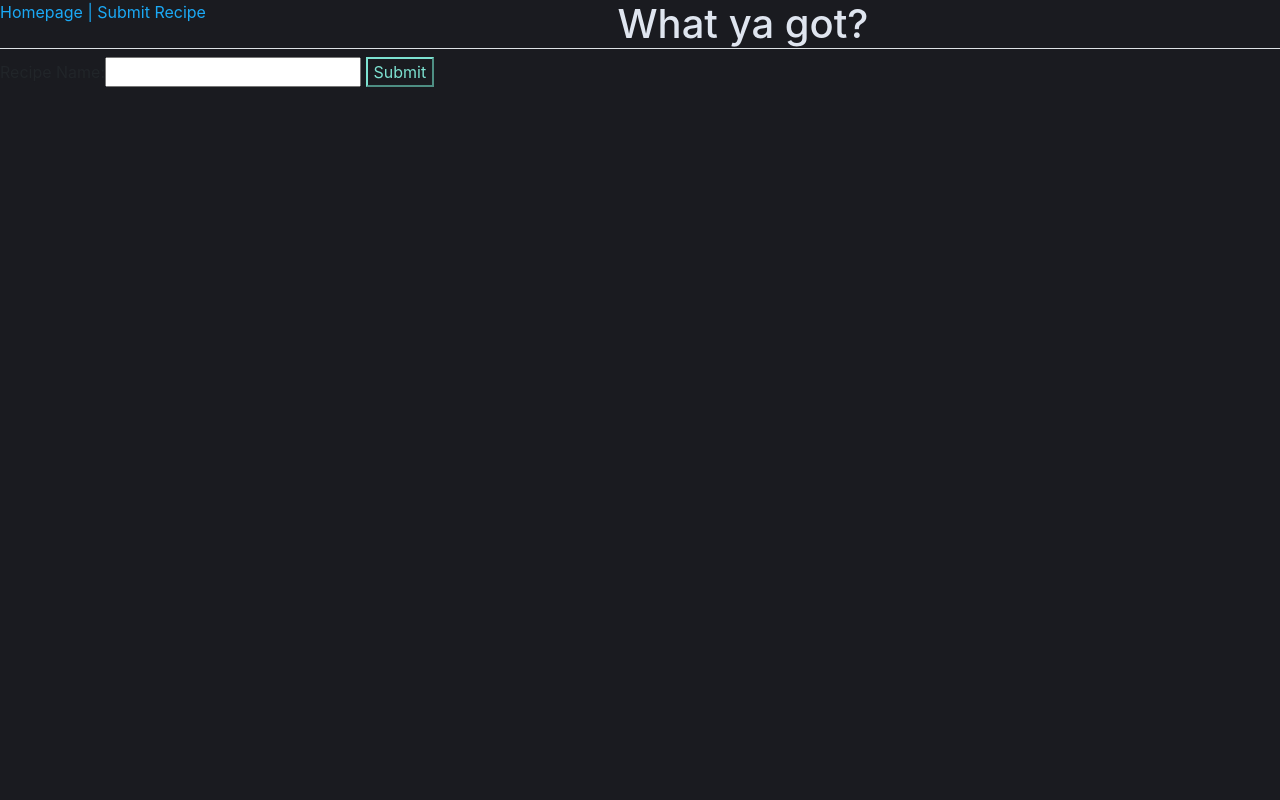
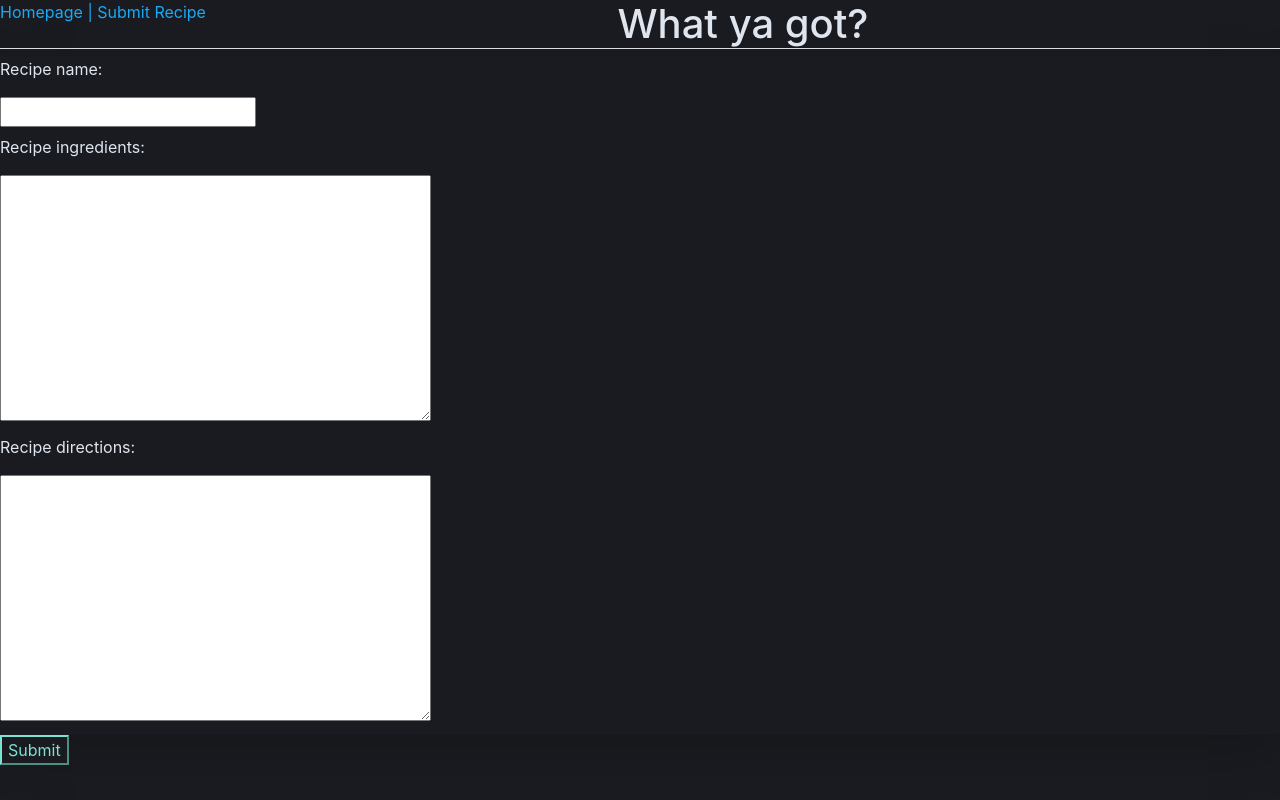
Before and after one commit to gageschmidt/whats_cookin_python, a Django app: template whats_cookin/templates/submission.html in a window 1280 px wide. Run offline with Django 3.2, Linux system fonts and the light colour scheme; the template is opened without the code that fills it: values that come from a table or form of the project are taken from there, others are empty; parts of the project's set-up code (start-up, migrations or seed data) failed here and were passed over; some libraries are stand-ins or nearby versions.

Commit message:
tested out indexing of documents, added styling, added homepage recipe display. will begin utilizing branches to form detailed functionality from here.

```diff
--- a/whats_cookin/controllers/submission.py
+++ b/whats_cookin/controllers/submission.py
@@ -1,4 +1,5 @@
 from django.shortcuts import render
+from whats_cookin.models import elasticsearch
 from whats_cookin.models.recipe import RecipeForm
 
 
@@ -7,5 +8,8 @@ def index(request):
     if request.method == 'POST':
         form = RecipeForm(request.POST)
         if form.is_valid():
-            recipe_name = form.cleaned_data['recipe_name']
+            name = form.cleaned_data['name']
+            ingredients = form.cleaned_data['ingredients']
+            directions = form.cleaned_data['directions']
+            elasticsearch.index_recipe(name, ingredients, directions)
     return render(request, 'submission.html', {'form': form}, locals())
--- a/whats_cookin/models/recipe.py
+++ b/whats_cookin/models/recipe.py
@@ -2,7 +2,22 @@ from django import forms
 
 
 class RecipeForm(forms.Form):
-    recipe_name = forms.CharField(
+    name = forms.CharField(
         label='Recipe Name',
         max_length=100,
+        widget=forms.TextInput(
+            attrs={'class': 'name', 'required': 'true'}
+        )
     )
+    ingredients = forms.CharField(
+        label='Ingredients',
+        widget=forms.Textarea(
+            attrs={'class': 'ingredients', 'required': 'true'}
+        )
+    )
+    directions = forms.CharField(
+        label='Directions',
+        widget=forms.Textarea(
+            attrs={'class': 'directions', 'required': 'true'}
+        )
+    )
--- a/whats_cookin/settings.py
+++ b/whats_cookin/settings.py
@@ -37,8 +37,8 @@ INSTALLED_APPS = [
     'django.contrib.sessions',
     'django.contrib.messages',
     'django.contrib.staticfiles',
-    'whats_cookin.apps.WhatsCookinConfig',
-    'elasticsearch'
+    'elasticsearch',
+    'whats_cookin.apps.WhatsCookinConfig'
 ]
 
 MIDDLEWARE = [
--- /dev/null
+++ b/whats_cookin/static/css/homepage.css
@@ -0,0 +1,6 @@
+h1 {
+    color: #dfe5ef
+}
+.left-panel {
+    height: 630px
+}
--- a/whats_cookin/static/css/submission.css
+++ b/whats_cookin/static/css/submission.css
@@ -1,3 +1,9 @@
+label {
+    color: #dfe5ef;
+}
+#recipe-table {
+    left: 200px;
+}
 #submit-recipe {
     color: #7DE2D1;
     border-color: #7DE2D1;
--- a/whats_cookin/templates/layouts/base.html
+++ b/whats_cookin/templates/layouts/base.html
@@ -15,9 +15,9 @@
   <div class="text-center underline">
       <nav style="float: left">
           <a href="/" style="color: #1BA9F5">Homepage |</a>
-          <a href="/submitrecipe" style="color: #1BA9F5">Submit Recipe </a>
+          <a href="/submit" style="color: #1BA9F5">Submit Recipe </a>
       </nav>
-      <div class="greetingHeader text-muted under">
+      <div class="greeting-header text-muted under">
       <h1>
           {% block header %}
           {% endblock %}
--- a/whats_cookin/templates/submission.html
+++ b/whats_cookin/templates/submission.html
@@ -1,7 +1,7 @@
 {% extends 'layouts/base.html' %}
 {% block header %}
     <div class="text-center underline">
-      <div class="greetingHeader text-muted">
+      <div class="greeting-header text-muted ">
           <h1 class="border-bottom" style="color: #dfe5ef">What ya got?</h1>
       </div>
     </div>
@@ -9,7 +9,26 @@
 {% block content %}
     <form method="post">
         {% csrf_token %}
-        {{ form }}
+        <div class="recipe-holder shadow-lg text-left">
+            <div>
+                <label id="recipe-name">
+                    <p> Recipe name: </p>
+                        {{ form.name }}
+                </label>
+            </div>
+            <div>
+                <label id="recipe-ingredients">
+                    <p> Recipe ingredients: </p>
+                        {{ form.ingredients }}
+                </label>
+            </div>
+            <div>
+                 <label id="recipe-directions">
+                     <p> Recipe directions: </p>
+                        {{ form.directions }}
+                 </label>
+            </div>
+        </div>
         <button id="submit-recipe">Submit</button>
     </form>
     {% load static %}
```
Also changed, not shown: whats_cookin/controllers/home.py (+5 -2 lines), whats_cookin/models/elasticsearch.py (+20 -13 lines), whats_cookin/templates/home.html (+20 -4 lines).
